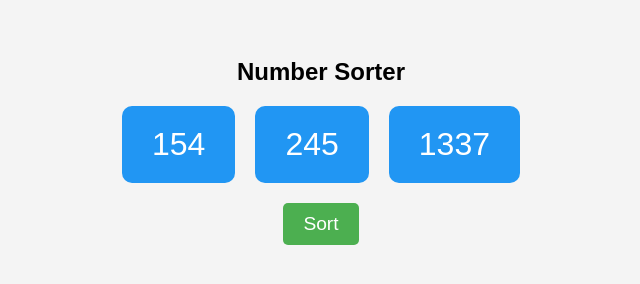
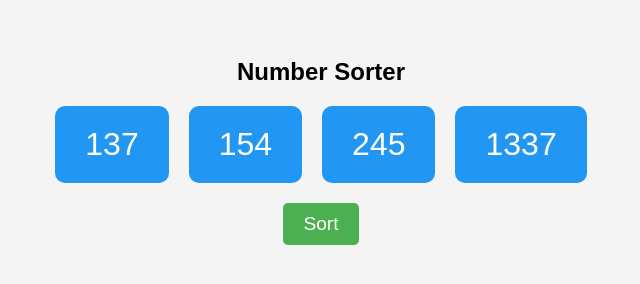
Before and after one commit to mngugi/Scripting, a plain HTML site: page sort/index.html in a window 1280 px wide. Both pictures are taken after a click on the button "Sort". Shown: the whole page, without its empty margins (319-959 px from the left). Drawn offline with Linux system fonts and the light colour scheme.

Commit message:
sort/index.html

```diff
--- a/sort/index.html
+++ b/sort/index.html
@@ -12,6 +12,7 @@
     <div class="box">154</div>
     <div class="box">245</div>
     <div class="box">1337</div>
+    <div class="box">137</div>
   </div>
   <button onclick="sortNumbers()">Sort</button>
 
--- a/sort/script.js
+++ b/sort/script.js
@@ -0,0 +1,18 @@
+function sortNumbers() {
+  let container = document.getElementById("number-container");
+  let boxes = Array.from(container.children);
+
+  // Convert text to numbers, sort, and reassign values
+  let sortedValues = boxes
+    .map(box => parseInt(box.textContent))
+    .sort((a, b) => a - b);
+
+  // Animate by fading out and in
+  boxes.forEach((box, i) => {
+    box.style.opacity = "0";
+    setTimeout(() => {
+      box.textContent = sortedValues[i];
+      box.style.opacity = "1";
+    }, 300);
+  });
+}
```
